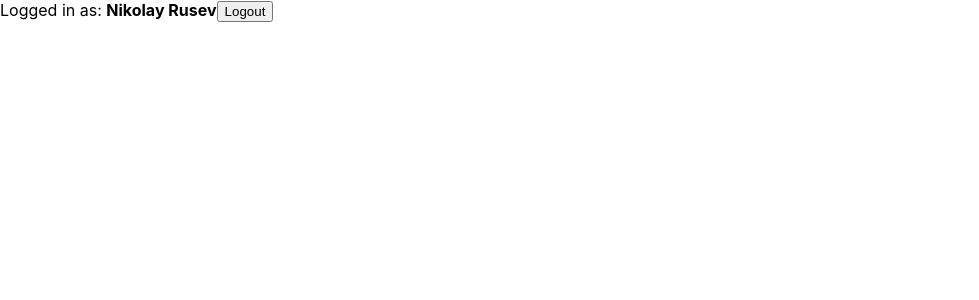
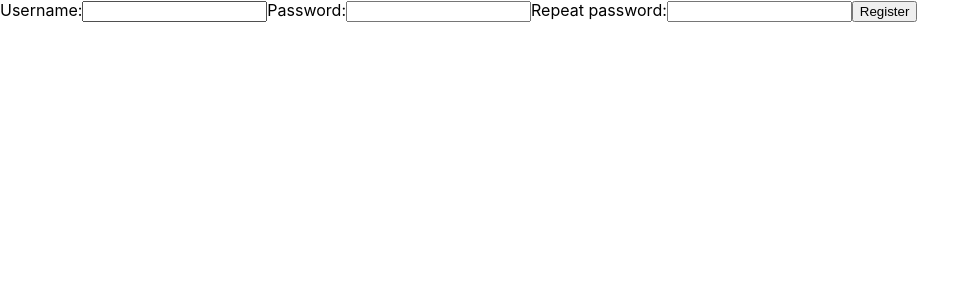
Before and after one commit to nikolay-rusev/react-hooks-packt, a React (Create React App) app in the folder chapter3_1/: page / in a window 1280 px wide. Shown: the top 300 px of the page, without its empty margins (0-979 px from the left). Built offline with nearby package versions, Linux system fonts and the light colour scheme.

Commit message:
add Register component

```diff
--- a/chapter3_1/src/App.js
+++ b/chapter3_1/src/App.js
@@ -1,6 +1,6 @@
 import React from "react";
-import Logout from "./user/Logout";
+import Register from "./user/Register";
 
 export default function App() {
-  return <Logout user="Nikolay Rusev" />
+  return <Register />
 }
--- /dev/null
+++ b/chapter3_1/src/user/Register.js
@@ -0,0 +1,15 @@
+import React from "react"
+
+export default function Register() {
+    return (
+        <form onSubmit={e => e.preventDefault()}>
+            <label htmlFor="register-username">Username:</label>
+            <input type="text" name="register-username" id="register-username" />
+            <label htmlFor="register-password">Password:</label>
+            <input type="text" name="register-password" id="register-password" />
+            <label htmlFor="register-password-repeat">Repeat password:</label>
+            <input type="text" name="register-password-repeat" id="register-password-repeat" />
+            <input type="submit" value="Register" />
+        </form>
+    )
+}
```
